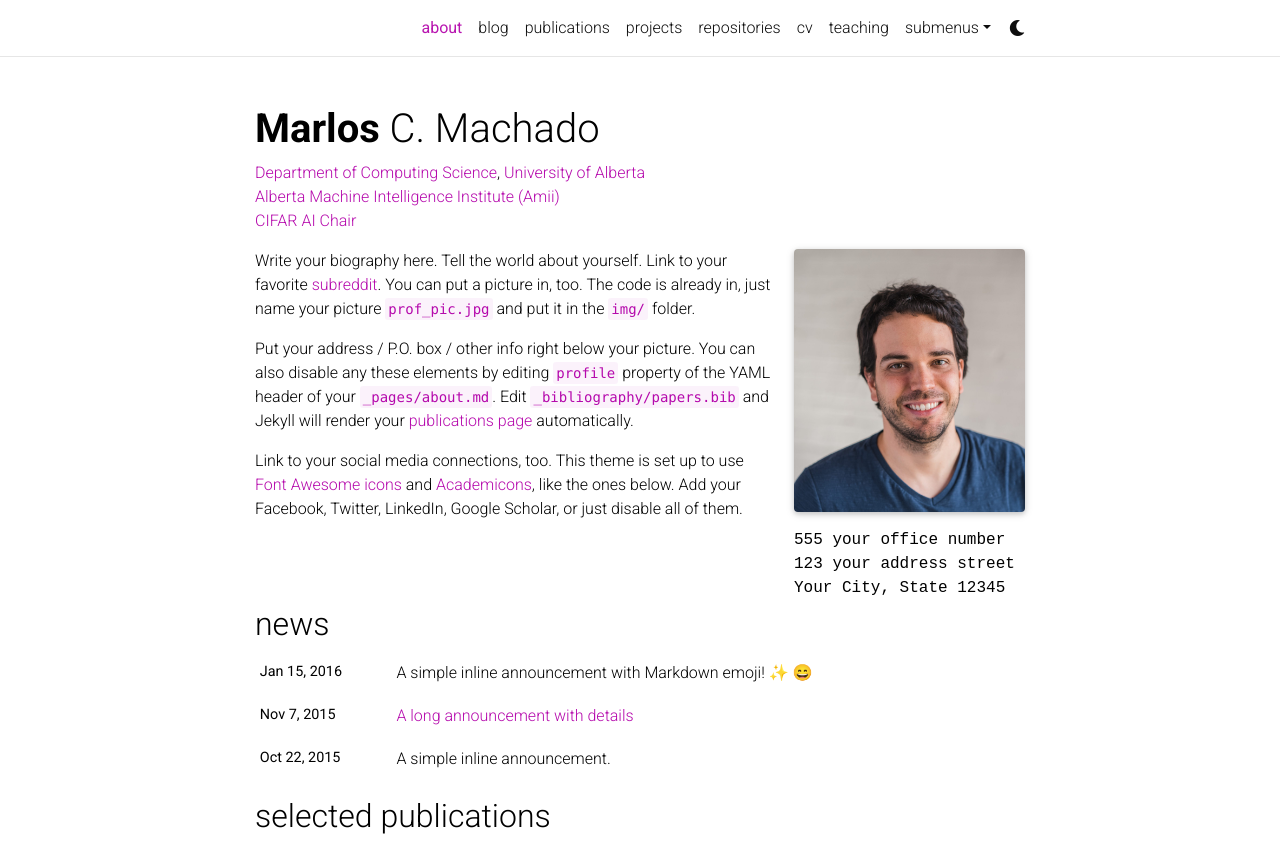
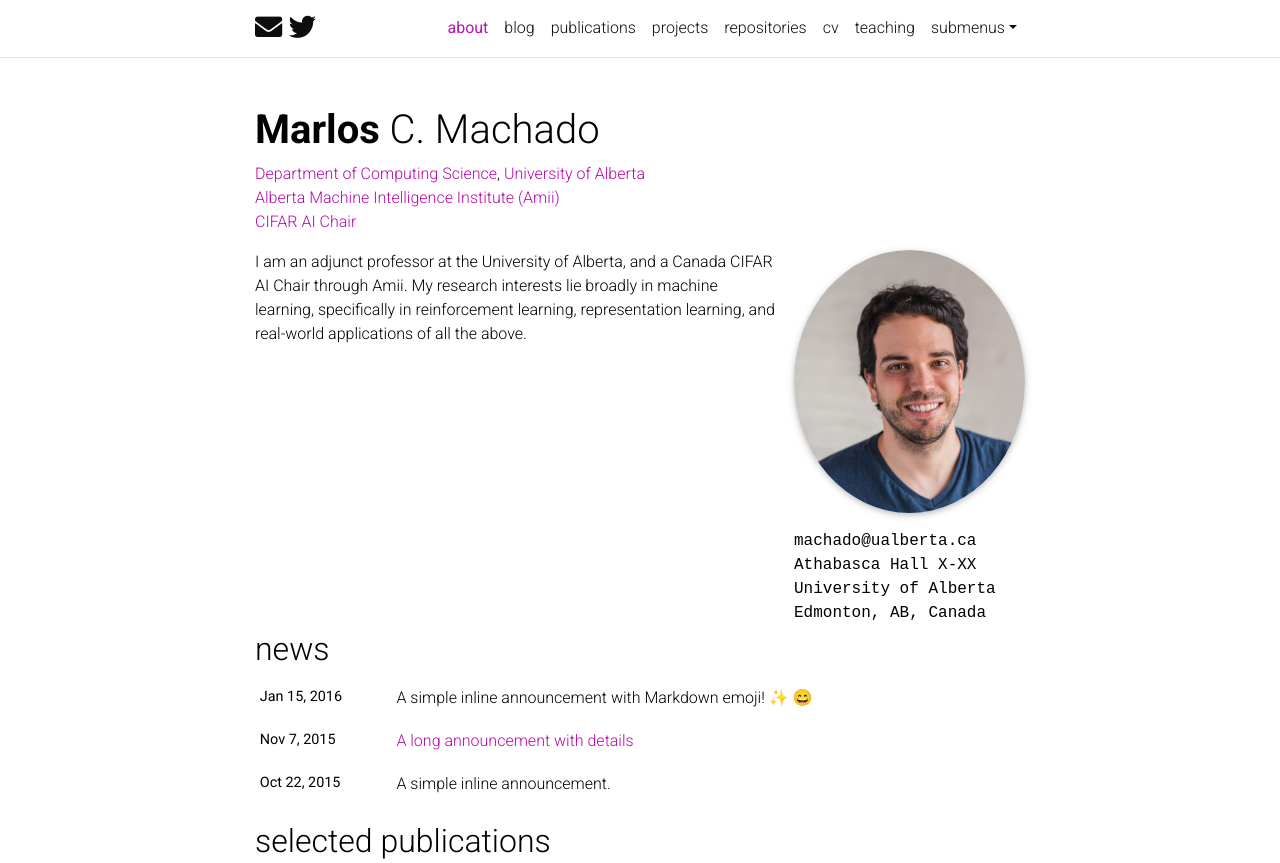
Before and after one commit to mcmachado/mcmachado.github.io, a Jekyll site: the page built from _pages/about.md, in a window 1280 px wide and 1177 px high, cut to the strip 0-863 px from the top of the window. Built offline with Jekyll 4.4.1, drawn with Linux system fonts in a browser that asks for light colours; full-size pictures stand in for the smaller copies a plugin makes; emoji names are drawn with the system emoji font; comment, search, counter and statistics services are not loaded; a style sheet for code colours, icons or effects is not loaded.

Commit message:
Few more updates.

```diff
--- a/_config.yml
+++ b/_config.yml
@@ -15,7 +15,7 @@ footer_text: >
 keywords: jekyll, jekyll-theme, academic-website, portfolio-website  # add your own keywords or leave empty
 
 lang: en # the language of your site (for example: en, fr, cn, ru, etc.)
-icon: ⚛️  # the emoji used as the favicon (alternatively, provide image name in /assets/img/)
+icon: /assets/prof_pic.jpg  # the emoji used as the favicon (alternatively, provide image name in /assets/img/)
 
 url: https://alshedivat.github.io # the base hostname & protocol for your site
 baseurl: /al-folio # the subpath of your site, e.g. /blog/
@@ -44,7 +44,7 @@ repo_trophies:
 # will use title and url fields
 # Take a look to https://github.com/jekyll/jekyll-feed for more customization
 
-rss_icon: true
+rss_icon: false
 
 # -----------------------------------------------------------------------------
 # Layout
@@ -72,12 +72,12 @@ og_image: # The site-wide (default for all links) Open Graph preview image
 
 github_username: # your GitHub user name
 gitlab_username: # your GitLab user name
-twitter_username: # your Twitter handle
+twitter_username: MarlosCMachado # your Twitter handle
 mastodon_username: # your mastodon instance+username in the format instance.tld/@username
 linkedin_username: # your LinkedIn user name
 telegram_username: # your Telegram user name
-scholar_userid: # your Google Scholar ID
-semanticscholar_id: # your Semantic Scholar ID
+scholar_userid: xf_n4xUAAAAJ&hl # your Google Scholar ID
+semanticscholar_id: 40066857 # your Semantic Scholar ID
 whatsapp_number: # your WhatsApp number (full phone number in international format. Omit any zeroes, brackets, or dashes when adding the phone number in international format.)
 orcid_id: # your ORCID ID
 medium_username: # your Medium username
@@ -339,16 +339,16 @@ jekyll-diagrams:
 # Optional Features
 # -----------------------------------------------------------------------------
 
-enable_google_analytics:    false  # enables google analytics
-enable_panelbear_analytics: false  # enables panelbear analytics
-enable_google_verification: false  # enables google site verification
-enable_bing_verification:   false  # enables bing site verification
+enable_google_analytics:    true  # enables google analytics
+enable_panelbear_analytics: true  # enables panelbear analytics
+enable_google_verification: true  # enables google site verification
+enable_bing_verification:   true  # enables bing site verification
 enable_masonry:             true   # enables automatic project cards arrangement
 enable_math:                true   # enables math typesetting (uses MathJax)
 enable_tooltips:            false  # enables automatic tooltip links generated
                                    # for each section titles on pages and posts
-enable_darkmode:            true   # enables switching between light/dark modes
-enable_navbar_social:       false  # enables displaying social links in the
+enable_darkmode:            true  # enables switching between light/dark modes
+enable_navbar_social:       true  # enables displaying social links in the
                                    # navbar on the about page
 enable_project_categories:  true   # enables categorization of projects into
                                    # multiple categories
--- a/_includes/header.html
+++ b/_includes/header.html
@@ -97,12 +97,12 @@
               {%- if site.enable_darkmode %}
 
               <!-- Toogle theme mode -->
-              <li class="toggle-container">
-                <button id="light-toggle" title="Change theme">
-                  <i class="fas fa-moon"></i>
-                  <i class="fas fa-sun"></i>
-                </button>
-              </li>
+              <!-- <li class="toggle-container"> -->
+                <!-- <button id="light-toggle" title="Change theme"> -->
+                  <!-- <i class="fas fa-moon"></i> -->
+                  <!-- <i class="fas fa-sun"></i> -->
+                <!-- </button> -->
+              <!--</li>-->
               {%- endif %}
             </ul>
           </div>
--- a/_pages/about.md
+++ b/_pages/about.md
@@ -7,19 +7,16 @@
 profile:
   align: right
   image: prof_pic.jpg
-  image_circular: false # crops the image to make it circular
+  image_circular: true # crops the image to make it circular
   address: >
-    <p>555 your office number</p>
-    <p>123 your address street</p>
-    <p>Your City, State 12345</p>
+    <p>machado@ualberta.ca</p>
+    <p>Athabasca Hall X-XX</p>
+    <p>University of Alberta</p>
+    <p>Edmonton, AB, Canada</p>
 
 news: true  # includes a list of news items
 selected_papers: true # includes a list of papers marked as "selected={true}"
 social: true  # includes social icons at the bottom of the page
 ---
 
-Write your biography here. Tell the world about yourself. Link to your favorite [subreddit](http://reddit.com). You can put a picture in, too. The code is already in, just name your picture `prof_pic.jpg` and put it in the `img/` folder.
-
-Put your address / P.O. box / other info right below your picture. You can also disable any these elements by editing `profile` property of the YAML header of your `_pages/about.md`. Edit `_bibliography/papers.bib` and Jekyll will render your [publications page](/al-folio/publications/) automatically.
-
-Link to your social media connections, too. This theme is set up to use [Font Awesome icons](http://fortawesome.github.io/Font-Awesome/) and [Academicons](https://jpswalsh.github.io/academicons/), like the ones below. Add your Facebook, Twitter, LinkedIn, Google Scholar, or just disable all of them.
+I am an adjunct professor at the University of Alberta, and a Canada CIFAR AI Chair through Amii. My research interests lie broadly in machine learning, specifically in reinforcement learning, representation learning, and real-world applications of all the above.
```
